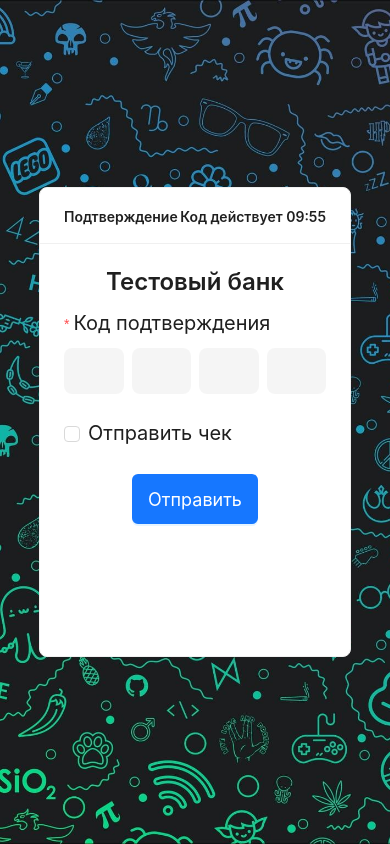
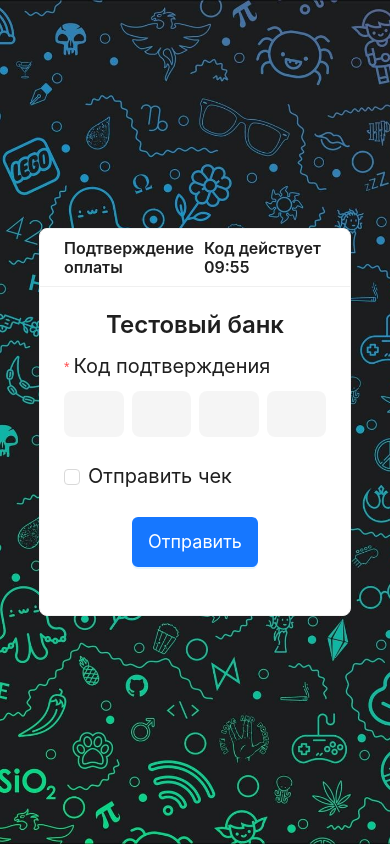
Before and after one commit to evgeniy-vostrickov/payment-confirmation, a React (Create React App) app: page / in a window 390 px wide. Built offline with nearby package versions, Linux system fonts and the light colour scheme.

Commit message:
Improved functionality

```diff
--- a/src/App.css
+++ b/src/App.css
@@ -12,7 +12,6 @@ body {
 .payment {
   max-width: 700px;
   width: 80vw;
-  height: 400px;
 }
 
 .title {
@@ -71,11 +70,8 @@ body {
   .payment__form label, .payment__form input {
     font-size: 24px !important;
   }
-  .payment {
-    height: 500px;
-  }
   .title {
-    font-size: 16px !important;
+    white-space: normal;
   }
 }
 @media (max-width: 500px) {
@@ -89,9 +85,15 @@ body {
     font-size: 18px !important;
   }
   .title {
-    font-size: 14px !important;
-  }
-  .payment {
-    height: 470px;
+    font-size: 16px !important;
   }
 }
+@media (max-width: 440px) {
+  .title {
+    white-space: normal;
+    padding-right: 5px;
+  }
+  .title__underline {
+    display: block;
+  }
+}
--- a/src/App.tsx
+++ b/src/App.tsx
@@ -1,10 +1,19 @@
-import React from 'react'
+import React, { createContext, useCallback } from 'react'
 import './App.css'
 import Payment from './components/page/Payment'
 
+export const CorrectCodeContext = createContext<string>('')
 
 const App: React.FC = () => {
-  return <Payment />
+  const successfulConfirmation = useCallback(() => {
+    console.log('Успех!')
+  }, [])
+
+  return (
+    <CorrectCodeContext.Provider value="5432">
+      <Payment successfulConfirmation={successfulConfirmation} timeOnTimer={10} />
+    </CorrectCodeContext.Provider>
+  )
 }
 
 export default App
--- a/src/components/PaymentForm/PaymentForm.tsx
+++ b/src/components/PaymentForm/PaymentForm.tsx
@@ -1,32 +1,35 @@
-import React, { useState } from 'react'
+import React, { memo, useContext, useState } from 'react'
 import type { FormProps } from 'antd'
 import { Button, Checkbox, Form, Input } from 'antd'
 import type { CheckboxProps } from 'antd'
 import { FieldsType, TPaymentForm } from '../types/TPaymentForm'
+import { CorrectCodeContext } from '../../App'
 
-const PaymentForm: React.FC<TPaymentForm> = ({ form, setTextModal, openModal, setCorrectCode }) => {
+const PaymentForm: React.FC<TPaymentForm> = memo(({ form, openModal, setIsCorrectCode }) => {
+  const correctCode = useContext(CorrectCodeContext)
   const [isinputEmail, setIsinputEmail] = useState(false)
+
   const onFinish: FormProps<FieldsType>['onFinish'] = (dataForm) => {
-    // Запрос на сервер
-    if (dataForm.code === '5432') {
-      setTextModal('Данные успешно отправлены!')
-      openModal()
-      setCorrectCode(true)
+    // Должен быть запрос на сервер
+    if (dataForm.code === correctCode) {
+      openModal('Код успешно подтвержден!', 'Далее')
+      setIsCorrectCode(true)
     } else {
-      setTextModal('Некорректный СМС-код!')
-      openModal()
+      openModal('Неправильный СМС-код!', 'Попробовать снова')
     }
-    console.log('Success:', dataForm)
+    // console.log('Валидные данные:', dataForm)
   }
 
   const onFinishFailed: FormProps<FieldsType>['onFinishFailed'] = (errorInfo) => {
-    setTextModal('Некорректный ввод даннх!')
-    openModal()
-    console.log('Failed:', errorInfo)
+    openModal('Некорректный ввод даннх!', 'Попробовать снова')
+    // console.log('Невалидные данные:', errorInfo)
   }
 
   const onChangeCheckbox: CheckboxProps['onChange'] = (event) => {
     setIsinputEmail(event.target.checked)
+    if (isinputEmail) {
+      form.setFieldsValue({ email: '' })
+    }
   }
 
   return (
@@ -37,6 +40,9 @@ const PaymentForm: React.FC<TPaymentForm> = ({ form, setTextModal, openModal, se
       wrapperCol={{ md: { span: 15, offset: 1 }, sm: { span: 13, offset: 1 } }}
       onFinish={onFinish}
       onFinishFailed={onFinishFailed}
+      initialValues={{
+        isEmail: isinputEmail
+      }}
       autoComplete="off"
       className='payment__form'
     >
@@ -73,6 +79,6 @@ const PaymentForm: React.FC<TPaymentForm> = ({ form, setTextModal, openModal, se
       </Form.Item>
     </Form>
   )
-}
+})
 
 export default PaymentForm
--- a/src/components/PaymentForm/PaymentModal.tsx
+++ b/src/components/PaymentForm/PaymentModal.tsx
@@ -1,17 +1,17 @@
-import React from 'react'
+import React, { memo } from 'react'
 import { Button, Modal } from 'antd'
 import { TPaymentModal } from '../types/TPaymentModal'
 
-const PaymentModal: React.FC<TPaymentModal> = ({ isModalOpen, textModal, handleRepeatForm }) => {
+const PaymentModal: React.FC<TPaymentModal> = memo(({ isModalOpen, configModal, handleButton }) => {
   return (
     <Modal title="Подтверждение оплаты" open={isModalOpen} closable={false} footer={[
-      <Button key="submit" type="primary" onClick={handleRepeatForm}>
-        Попробовать снова
+      <Button key="ok" type="primary" onClick={handleButton}>
+        {configModal.textButton}
       </Button>
     ]}>
-      {textModal}
+      {configModal.textModal}
     </Modal>
   )
-}
+})
 
 export default PaymentModal
--- a/src/components/PaymentForm/PaymentTimer.tsx
+++ b/src/components/PaymentForm/PaymentTimer.tsx
@@ -1,11 +1,11 @@
-import React, { useEffect, useRef, useState } from 'react'
+import React, { memo, useEffect, useRef, useState } from 'react'
 import { Typography } from 'antd'
 import { convertMinutesToSeconds, convertTimeToString, displayTime, getCurrentTime } from '../helpers/workWithTime'
 import { TPaymentTimer } from '../types/TPaymentTimer'
 
 const { Title } = Typography
 
-const PaymentTimer: React.FC<TPaymentTimer> = ({ isTimerStart, timerStartTime, setIsModalOpen, setTextModal }) => {
+const PaymentTimer: React.FC<TPaymentTimer> = memo(({ isTimerStart, timerStartTime, openModal }) => {
   const [currentTime, setCurrentTime] = useState({ minutes: convertTimeToString(timerStartTime.minutes), seconds: convertTimeToString(0) })
   const time = useRef<number>()
   const timer = useRef<number>()
@@ -16,8 +16,7 @@ const PaymentTimer: React.FC<TPaymentTimer> = ({ isTimerStart, timerStartTime, s
     setCurrentTime({ minutes, seconds })
 
     if (currentTime === 0) {
-      setIsModalOpen(true)
-      setTextModal('Время закончилось!')
+      openModal('Время закончилось!', 'Попробовать снова')
       clearInterval(timer.current)
     }
 
@@ -40,9 +39,9 @@ const PaymentTimer: React.FC<TPaymentTimer> = ({ isTimerStart, timerStartTime, s
 
   return (
     <Title className='title'>
-      Код действует {displayTime(currentTime)}
+      Код действует <span className='title__underline'>{displayTime(currentTime)}</span>
     </Title>
   )
-}
+})
 
 export default PaymentTimer
--- a/src/components/page/Payment.tsx
+++ b/src/components/page/Payment.tsx
@@ -1,49 +1,47 @@
-import React, { useEffect, useState } from 'react'
+import React, { memo, useCallback, useState } from 'react'
 import { Card, Form, Typography } from 'antd'
 import PaymentForm from '../PaymentForm/PaymentForm'
 import PaymentTimer from '../PaymentForm/PaymentTimer'
 import PaymentModal from '../PaymentForm/PaymentModal'
 import { FieldsType } from '../types/TPaymentForm'
+import { IPayment } from '../types/IPayment'
 
 const { Title } = Typography
 
-const Payment: React.FC = () => {
+const Payment: React.FC<IPayment> = memo(({ timeOnTimer, successfulConfirmation }) => {
   const [isModalOpen, setIsModalOpen] = useState(false)
-  const [textModal, setTextModal] = useState('')
-  const [timer, setTimer] = useState({ minutes: 10 })
+  const [configModal, setConfigModal] = useState({ textModal: '', textButton: '' })
+  const [timer, setTimer] = useState({ minutes: timeOnTimer })
   const [isTimerStart, setIsTimerStart] = useState(true)
-  const [correctCode, setCorrectCode] = useState(false)
+  const [isCorrectCode, setIsCorrectCode] = useState(false)
   const [form] = Form.useForm<FieldsType>()
 
-  // useEffect(() => {
-  //   console.log(timer)
-  // }, [timer])
-
-  const handleButton = () => {
-    if (correctCode) {
-      console.log('Успех!')
+  const handleButton = useCallback(() => {
+    if (isCorrectCode) {
+      successfulConfirmation()
     } else {
       setIsModalOpen(false)
-      setTimer({ minutes: 10 })
+      setTimer({ minutes: timeOnTimer })
       setIsTimerStart(true)
       form.resetFields()
     }
-  }
+  }, [isCorrectCode, form, timeOnTimer])
 
-  const openModal = () => {
+  const openModal = useCallback((textModal: string, textButton: string) => {
     setIsModalOpen(true)
     setIsTimerStart(false)
-  }
+    setConfigModal({ textModal, textButton })
+  }, [])
 
   return (
     <>
-      <Card hidden={correctCode} className='payment' extra={<PaymentTimer isTimerStart={isTimerStart} timerStartTime={timer} setIsModalOpen={setIsModalOpen} setTextModal={setTextModal} />} title={<Title className='title'>Подтверждение оплаты</Title>} bordered={true}>
+      <Card hidden={isCorrectCode} className='payment' extra={<PaymentTimer isTimerStart={isTimerStart} timerStartTime={timer} openModal={openModal} />} title={<Title className='title'>Подтверждение оплаты</Title>} bordered={true}>
         <Title className='payment__title'>Тестовый банк</Title>
-        <PaymentForm form={form} setTextModal={setTextModal} openModal={openModal} setCorrectCode={setCorrectCode} />
+        <PaymentForm form={form} openModal={openModal} setIsCorrectCode={setIsCorrectCode} />
       </Card>
-      <PaymentModal isModalOpen={isModalOpen} handleRepeatForm={handleButton} textModal={textModal} />
+      <PaymentModal isModalOpen={isModalOpen} handleButton={handleButton} configModal={configModal} />
     </>
   )
-}
+})
 
 export default Payment
--- /dev/null
+++ b/src/components/types/IPayment.ts
@@ -0,0 +1,4 @@
+export interface IPayment {
+  timeOnTimer: number
+  successfulConfirmation: () => void
+}
--- a/src/components/types/TPaymentTimer.ts
+++ b/src/components/types/TPaymentTimer.ts
@@ -1,6 +1,5 @@
 export type TPaymentTimer = {
-  setIsModalOpen: React.Dispatch<React.SetStateAction<boolean>>
-  setTextModal: React.Dispatch<React.SetStateAction<string>>
+  openModal: (textModal: string, textButton: string) => void
   timerStartTime: { minutes: number }
   isTimerStart: boolean
 }
```
Also changed, not shown: src/components/types/TPaymentForm.ts (+3 -4 lines), src/components/types/TPaymentModal.ts (+7 -2 lines), public/logo512.png (deleted).
